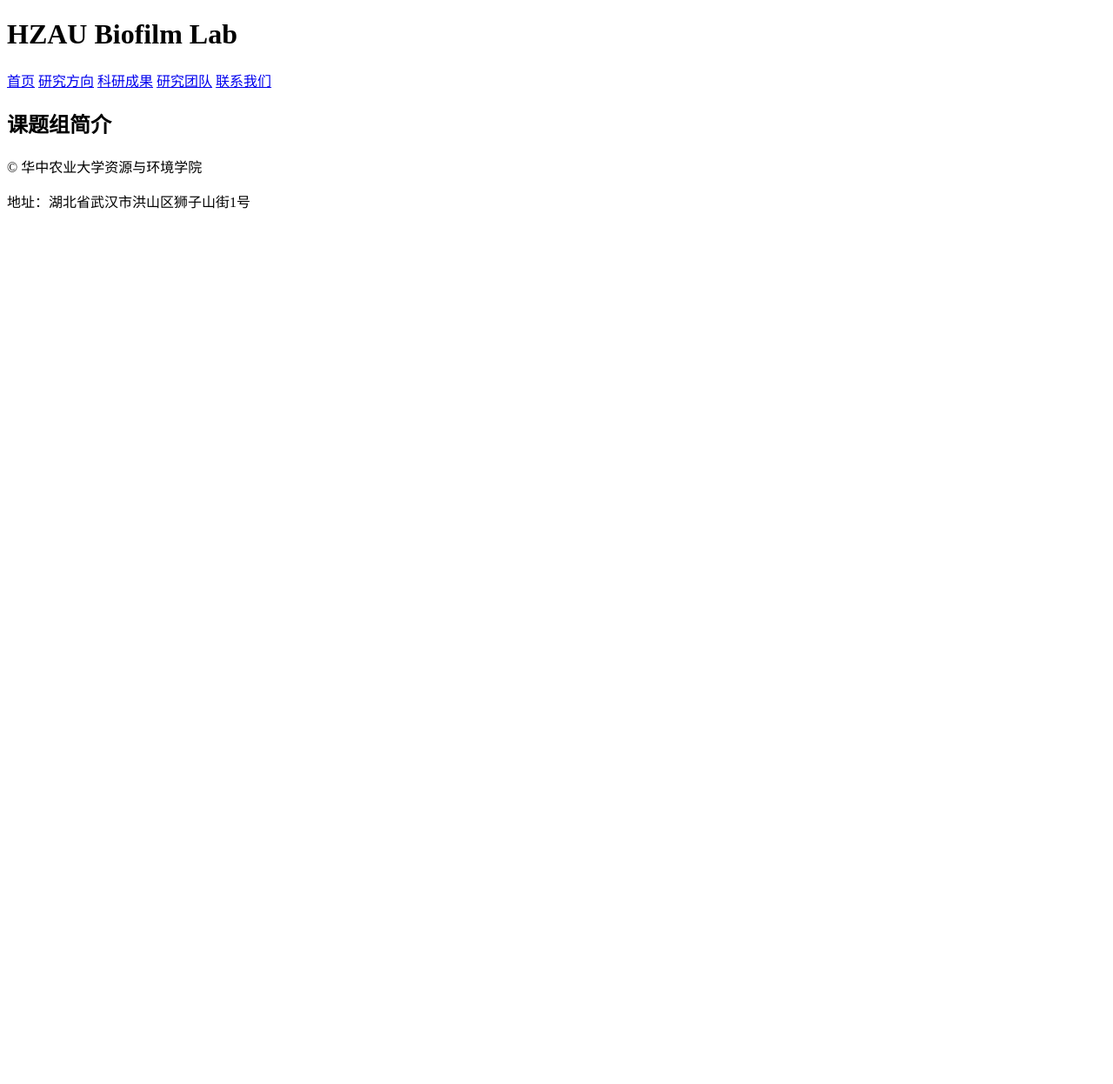
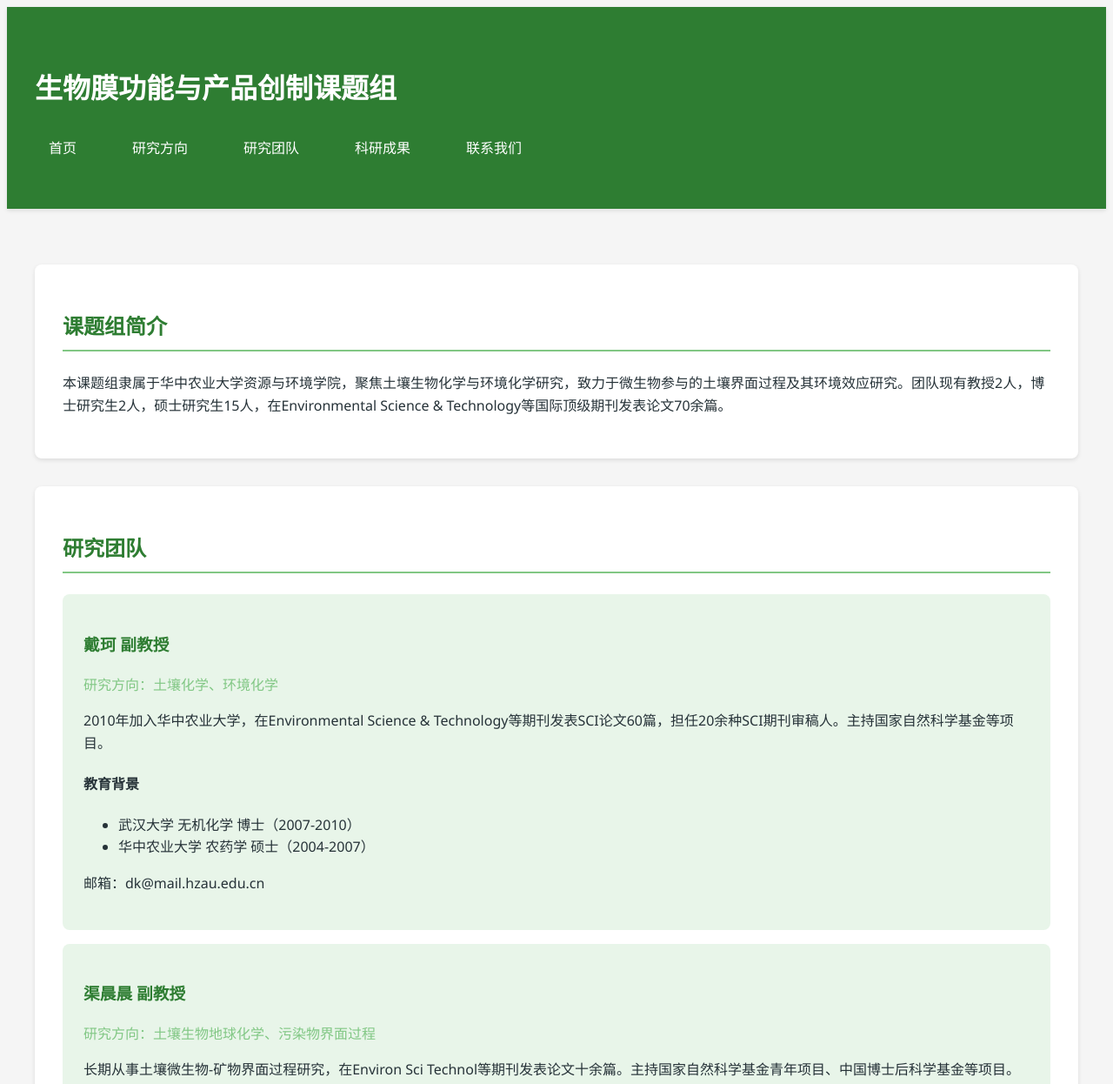
Before and after one commit to D2RS-2025spring/group51-website-construction, a plain HTML site: page index.html in a window 1280 px wide. Shown: the top 1246 px of the page at 87% size. Before the commit the page ends 800 px from the top, so only its background shows below. Drawn offline with Linux system fonts and the light colour scheme.

Commit message:
更新网站模板

```diff
--- a/index.html
+++ b/index.html
@@ -4,17 +4,119 @@
     <meta charset="UTF-8">
     <meta name="viewport" content="width=device-width, initial-scale=1.0">
     <title>生物膜功能与产品创制课题组 - 华中农业大学</title>
-    <link rel="stylesheet" href="css/main.css">
+    <link rel="stylesheet" href="https://cdnjs.cloudflare.com/ajax/libs/font-awesome/6.0.0/css/all.min.css">
+    <style>
+        :root {
+            --primary-green: #2E7D32;
+            --secondary-green: #81C784;
+            --light-green: #E8F5E9;
+            --dark-text: #263238;
+        }
+
+        body {
+            font-family: 'Segoe UI', '微软雅黑', sans-serif;
+            line-height: 1.6;
+            color: var(--dark-text);
+            background-color: #f5f5f5;
+        }
+
+        .site-header {
+            background: var(--primary-green);
+            padding: 1rem 0;
+            box-shadow: 0 2px 5px rgba(0,0,0,0.1);
+        }
+
+        .logo {
+            color: white;
+            font-size: 2rem;
+            font-weight: bold;
+            font-family: '华文楷体', cursive;
+        }
+
+        .main-nav {
+            display: flex;
+            gap: 2rem;
+            margin-top: 1rem;
+        }
+
+        .main-nav a {
+            color: white;
+            text-decoration: none;
+            padding: 0.5rem 1rem;
+            border-radius: 4px;
+            transition: background 0.3s;
+        }
+
+        .main-nav a:hover {
+            background: var(--secondary-green);
+        }
+
+        .container {
+            max-width: 1200px;
+            margin: 0 auto;
+            padding: 2rem;
+        }
+
+        section {
+            background: white;
+            border-radius: 8px;
+            padding: 2rem;
+            margin: 2rem 0;
+            box-shadow: 0 2px 5px rgba(0,0,0,0.1);
+        }
+
+        h2 {
+            color: var(--primary-green);
+            border-bottom: 2px solid var(--secondary-green);
+            padding-bottom: 0.5rem;
+            margin-bottom: 1.5rem;
+        }
+
+        .team-member {
+            background: var(--light-green);
+            padding: 1.5rem;
+            border-radius: 8px;
+            margin: 1rem 0;
+            transition: transform 0.3s;
+        }
+
+        .team-member:hover {
+            transform: translateY(-3px);
+        }
+
+        .member-title {
+            color: var(--primary-green);
+            font-weight: bold;
+        }
+
+        .research-area {
+            color: var(--secondary-green);
+            font-weight: 500;
+        }
+
+        .publication-list li {
+            padding: 0.5rem 0;
+            border-bottom: 1px solid #eee;
+        }
+
+        .site-footer {
+            background: var(--primary-green);
+            color: white;
+            text-align: center;
+            padding: 1.5rem 0;
+            margin-top: 3rem;
+        }
+    </style>
 </head>
 <body>
     <header class="site-header">
         <div class="container">
-            <h1 class="logo">HZAU Biofilm Lab</h1>
+            <h1 class="logo">生物膜功能与产品创制课题组</h1>
             <nav class="main-nav">
                 <a href="#home">首页</a>
                 <a href="#research">研究方向</a>
+                <a href="#team">研究团队</a>
                 <a href="#publications">科研成果</a>
-                <a href="#team">研究团队</a>
                 <a href="#contact">联系我们</a>
             </nav>
         </div>
@@ -23,14 +125,68 @@
     <main class="container">
         <section id="home">
             <h2>课题组简介</h2>
-            <div class="content" data-md="intro.md"></div>
+            <p>本课题组隶属于华中农业大学资源与环境学院，聚焦土壤生物化学与环境化学研究，致力于微生物参与的土壤界面过程及其环境效应研究。团队现有教授2人，博士研究生2人，硕士研究生15人，在Environmental Science & Technology等国际顶级期刊发表论文70余篇。</p>
+        </section>
+
+        <section id="team">
+            <h2>研究团队</h2>
+
+            <div class="team-member">
+                <h3 class="member-title">戴珂 副教授</h3>
+                <p class="research-area">研究方向：土壤化学、环境化学</p>
+                <p>2010年加入华中农业大学，在Environmental Science & Technology等期刊发表SCI论文60篇，担任20余种SCI期刊审稿人。主持国家自然科学基金等项目。</p>
+                <h4>教育背景</h4>
+                <ul>
+                    <li>武汉大学 无机化学 博士（2007-2010）</li>
+                    <li>华中农业大学 农药学 硕士（2004-2007）</li>
+                </ul>
+                <p>邮箱：dk@mail.hzau.edu.cn</p>
+            </div>
+
+            <div class="team-member">
+                <h3 class="member-title">渠晨晨 副教授</h3>
+                <p class="research-area">研究方向：土壤生物地球化学、污染物界面过程</p>
+                <p>长期从事土壤微生物-矿物界面过程研究，在Environ Sci Technol等期刊发表论文十余篇。主持国家自然科学基金青年项目、中国博士后科学基金等项目。</p>
+                <h4>学术经历</h4>
+                <ul>
+                    <li>2019-2022 华中农业大学 博士后</li>
+                    <li>2013-2019 华中农业大学 土壤学博士</li>
+                    <li>2018 英国利兹大学访问学者</li>
+                </ul>
+            </div>
+
+            <!-- 研究生部分模板 -->
+            <div class="team-member">
+                <h3 class="member-title">博士研究生</h3>
+                <div class="research-area">陈今朝、陈彦昭</div>
+                <p>研究方向涵盖土壤微生物电化学、污染物迁移转化机制等前沿领域。</p>
+            </div>
+
+            <div class="team-member">
+                <h3 class="member-title">硕士研究生</h3>
+                <div class="research-area">赵家乐、屈发好、许书麟等15人</div>
+                <p>研究领域涉及：<br>
+                - 土壤矿物-微生物互作机制<br>
+                - 有机污染物界面行为<br>
+                - 土壤碳氮循环微生物过程</p>
+            </div>
+        </section>
+
+        <section id="contact">
+            <h2>联系我们</h2>
+            <p>地址：湖北省武汉市洪山区狮子山街1号华中农业大学资环楼</p>
+            <p>电话：027-8728XXXX</p>
+            <p>邮箱：biofilm@hzau.edu.cn</p>
         </section>
     </main>
 
     <footer class="site-footer">
         <div class="container">
-            <p>© 华中农业大学资源与环境学院</p>
-            <p>地址：湖北省武汉市洪山区狮子山街1号</p>
+            <p>© 2023 华中农业大学资源与环境学院 生物膜功能与产品创制课题组</p>
+            <div class="social-links">
+                <a href="#"><i class="fab fa-weixin"></i></a>
+                <a href="#"><i class="far fa-envelope"></i></a>
+            </div>
         </div>
     </footer>
 </body>
```
